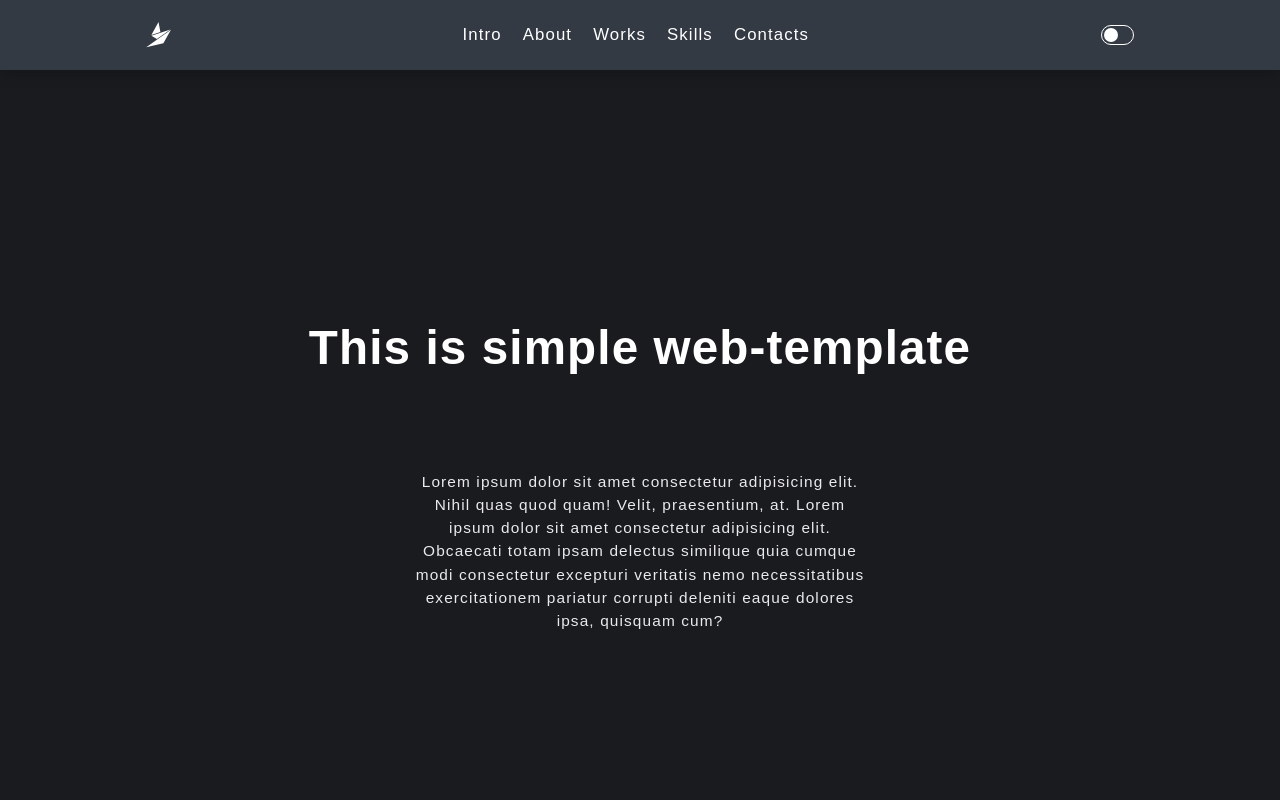
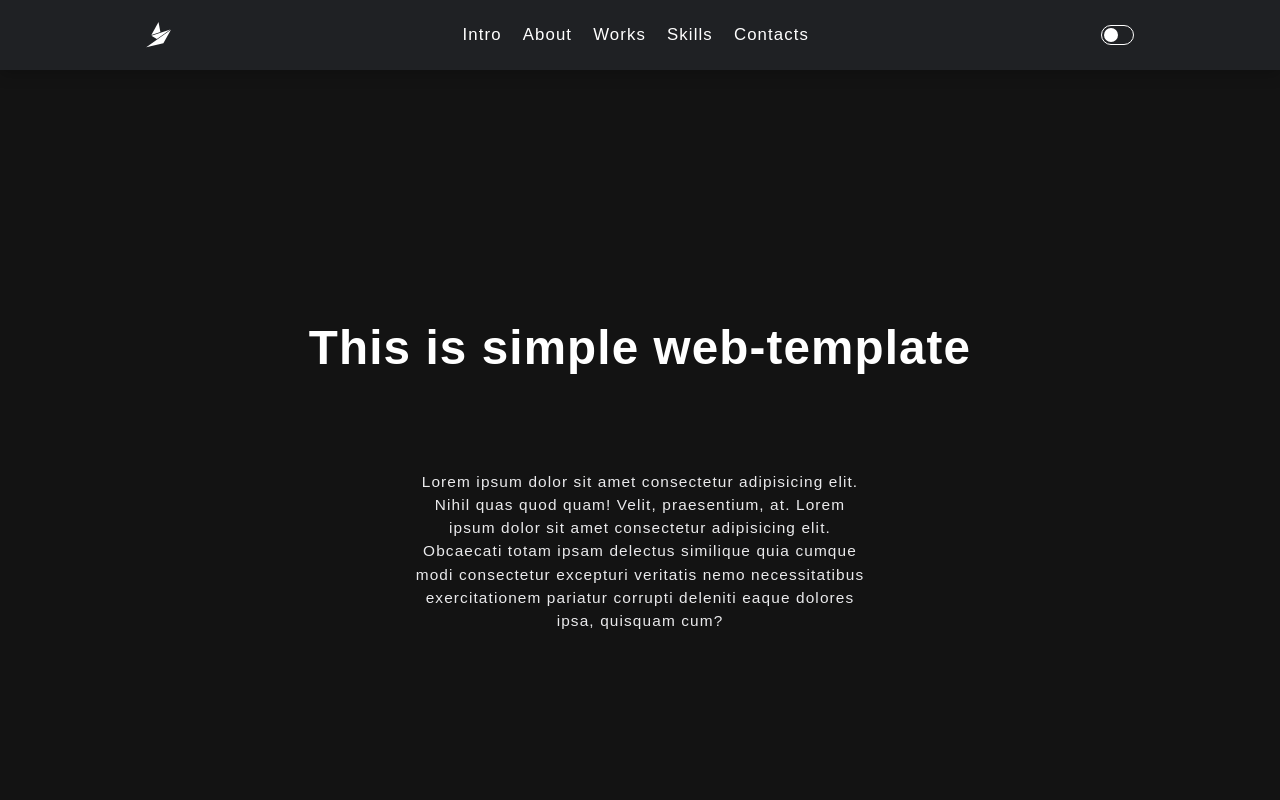
Before and after one commit to NotEternal/simpleWebTemplate, a plain HTML site: page index.html in a window 1280 px wide. Shown: the top 800 px of the page. Drawn offline with Linux system fonts and the light colour scheme; a web font is replaced by a local one.

Commit message:
Change colors

```diff
--- a/css/index.css
+++ b/css/index.css
@@ -14,6 +14,7 @@
   unicode-range: U+0100-024F, U+0259, U+1E00-1EFF, U+2020, U+20A0-20AB,
     U+20AD-20CF, U+2113, U+2C60-2C7F, U+A720-A7FF;
 }
+
 /* latin */
 @font-face {
   font-family: 'Work Sans';
@@ -36,7 +37,7 @@ html {
   scroll-behavior: smooth;
 
   --white: #fff;
-  --dark: #191b1f;
+  --dark: #131313;
   --background-color: var(--dark);
   --color: var(--white);
 }
@@ -49,9 +50,9 @@ body {
   transition: 0.3s;
 
   --light: #eaeaec;
-  --light-dark: #343a44;
+  --light-dark: #1f2124;
   --brand-color: rgb(58, 160, 255);
-  --border-color: #343a44;
+  --border-color: #2a2b2e;
   --box-shadow: 0 0.3em 1em rgba(0, 0, 0, 0.212);
 
   background: var(--background-color);
@@ -60,9 +61,9 @@ body {
 
 body.light-theme {
   --light: #141414;
-  --light-dark: #505969;
+  --light-dark: #5c5c5c;
   --brand-color: rgb(38, 150, 255);
-  --border-color: rgb(170, 170, 170);
+  --border-color: rgb(180, 180, 180);
   --box-shadow: 0 0em 1.4em rgba(0, 0, 0, 0.705);
 
   background: var(--color);
```
